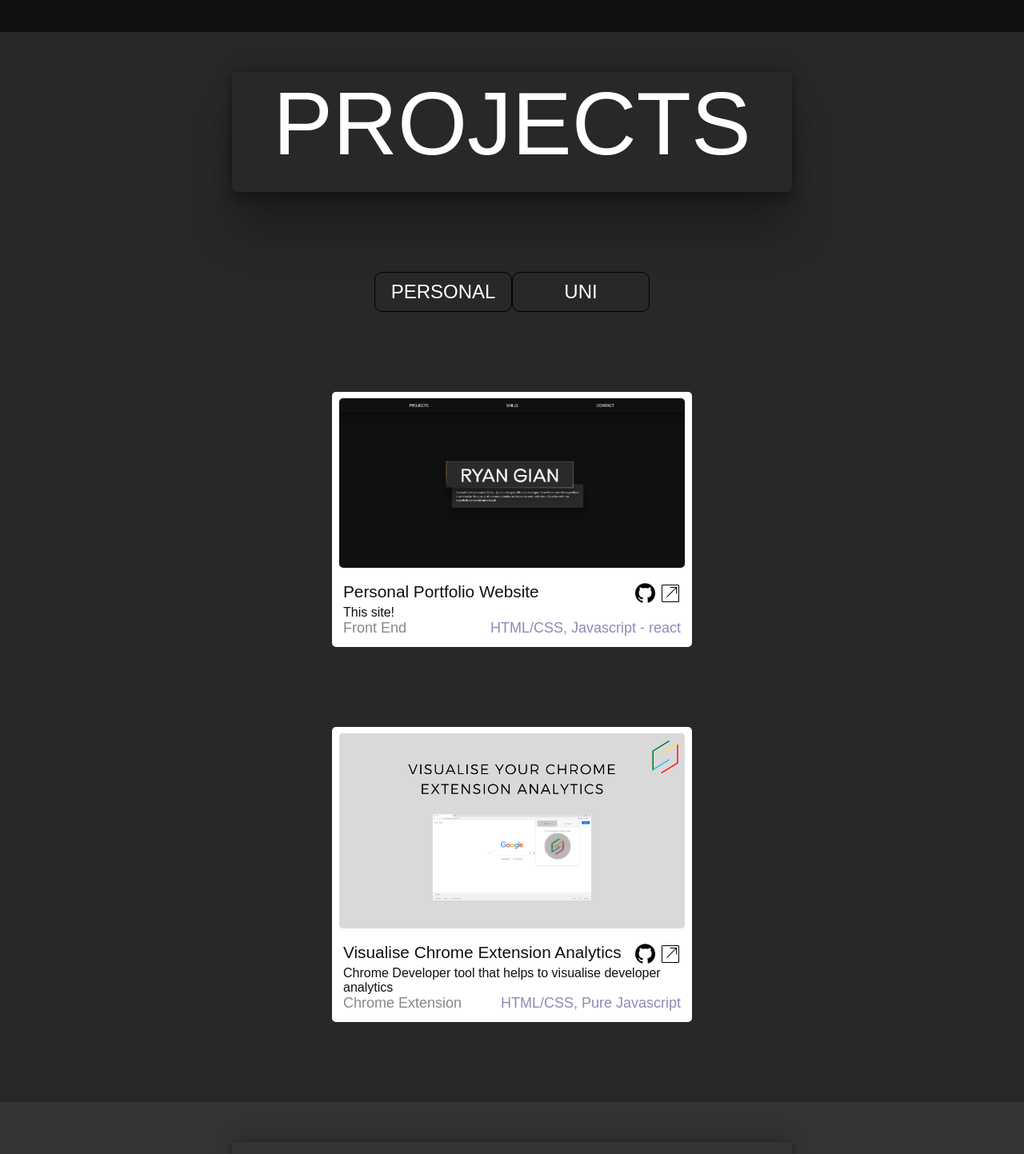
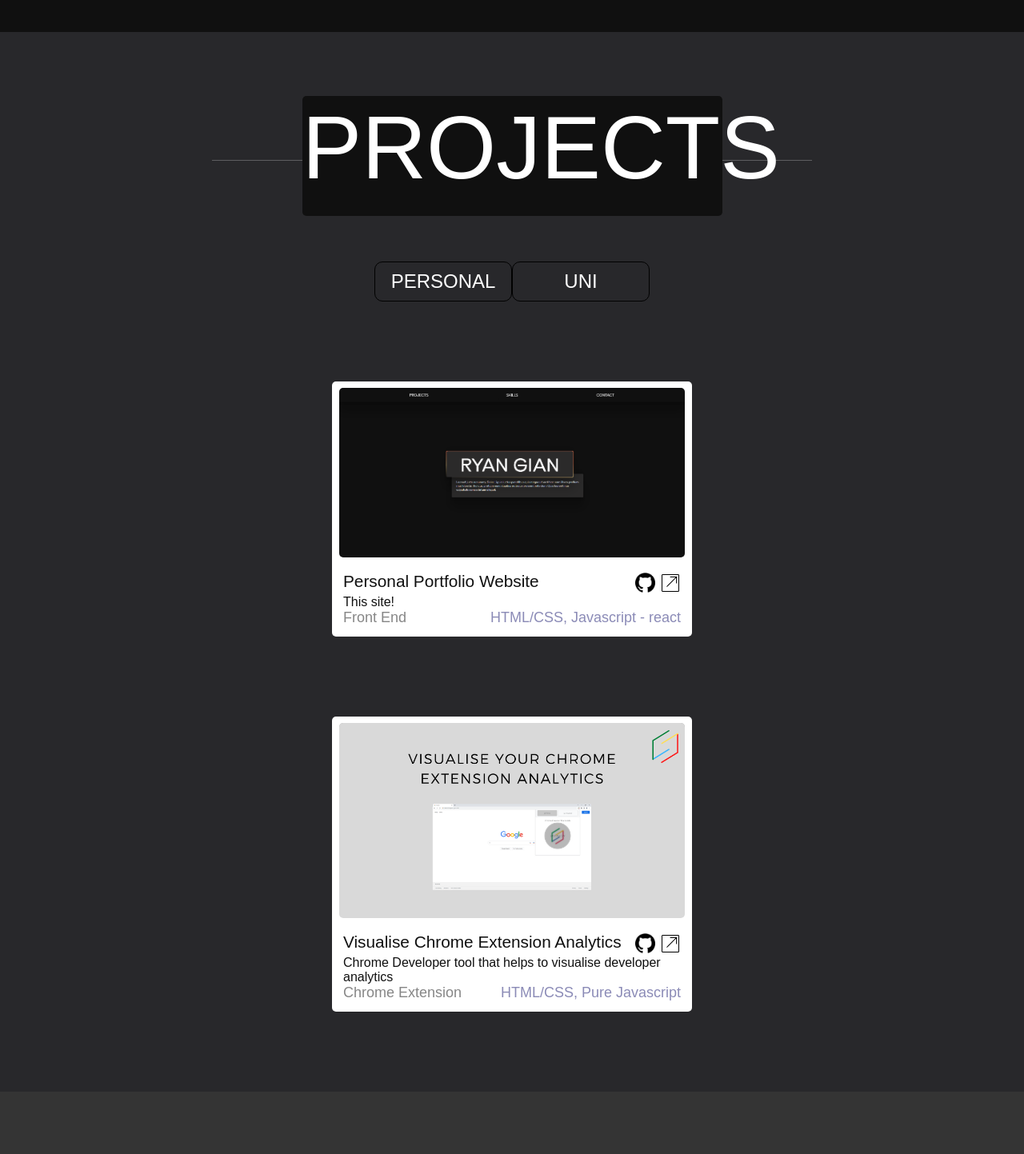
Before and after one commit to RyanGian/portfolio, a React (Create React App) app in the folder my-app/: page / in a window 1280 px wide. Shown: the part 760-2203 px from the top of the page at 80% size. Built offline with nearby package versions, Linux system fonts and the light colour scheme.

Commit message:
made section header into components

```diff
--- /dev/null
+++ b/my-app/src/components/SectionHeader.css
@@ -0,0 +1,30 @@
+.section-header-container {
+  display: inline-block;
+  position: relative;
+  width: 750px;
+}
+
+.header-text {
+  font-size: 7em;
+  z-index: 5;
+  width: 70%;
+  background-color: #101010;
+  height: 150px;
+  margin: auto;
+  margin-top: 80px;
+  position: relative;
+  border-radius: 5px;
+  font-family: "Poligon", sans-serif;
+  /* box-shadow: rgba(0, 0, 0, 0.25) 0px 54px 55px,
+      rgba(0, 0, 0, 0.12) 0px -12px 30px, rgba(0, 0, 0, 0.12) 0px 4px 6px,
+      rgba(0, 0, 0, 0.17) 0px 12px 13px, rgba(0, 0, 0, 0.09) 0px -3px 5px; */
+}
+
+.line-break {
+  /* position: absolute; */
+  z-index: 0;
+  width: 100%;
+  margin-top: -170px;
+  height: 100px;
+  border-bottom: 1px solid rgba(255, 255, 255, 0.25);
+}
--- /dev/null
+++ b/my-app/src/components/SectionHeader.jsx
@@ -0,0 +1,20 @@
+import './SectionHeader.css';
+import PropTypes from 'prop-types';
+
+function SectionHeader(props) {
+  return (
+    <>
+    <div className="section-header-container">
+        <div className="header-text">
+            {props.text}
+        </div>
+    <div className="line-break"></div></div>
+    </>
+  );
+}
+
+export default SectionHeader;
+
+SectionHeader.propTypes = {
+    text: PropTypes.string
+  };
--- a/my-app/src/sections/Contact.jsx
+++ b/my-app/src/sections/Contact.jsx
@@ -1,12 +1,11 @@
 import React from "react";
 import './Contact.css';
+import SectionHeader from "../components/SectionHeader";
 
 function Contact() {
   return (
     <div className='contact-container'>
-        <div className="contact-text">
-            CONTACT
-        </div>
+        <SectionHeader text={'CONTACT'}/>
         {/* <div className="body">
           <div class="sample"></div>
         </div> */}
--- a/my-app/src/sections/Projects.css
+++ b/my-app/src/sections/Projects.css
@@ -3,25 +3,11 @@
   text-align: center;
   position: relative;
   background-color: #28282b;
+  /* background-color: #101010; */
   /* height: 1300px; */
   color: white;
   user-select: none;
   padding-bottom: 100px;
-}
-
-.projects-text {
-  display: inline-block;
-  width: 700px;
-  height: 150px;
-  margin-top: 50px;
-  position: relative;
-  font-size: 7em;
-  border-radius: 5px;
-  font-family: "Poligon", sans-serif;
-
-  box-shadow: rgba(0, 0, 0, 0.25) 0px 54px 55px,
-    rgba(0, 0, 0, 0.12) 0px -12px 30px, rgba(0, 0, 0, 0.12) 0px 4px 6px,
-    rgba(0, 0, 0, 0.17) 0px 12px 13px, rgba(0, 0, 0, 0.09) 0px -3px 5px;
 }
 
 /* .projects-sample-container-1 {
--- a/my-app/src/sections/Projects.jsx
+++ b/my-app/src/sections/Projects.jsx
@@ -8,15 +8,16 @@ import a from "../assets/sat1.png";
 import b from "../assets/maze1.png";
 import c from "../assets/s3.PNG";
 import ProjectToggle from "../components/ProjectToggle";
+import SectionHeader from "../components/SectionHeader";
 
 function Projects() {
   const [projectTab, setProjectTab] = React.useState('personal');
   // Personal or Uni
   return (
     <div className='projects-container'>
-        <div className="projects-text">
-            PROJECTS
-        </div>
+      <SectionHeader text={'PROJECTS'}/>
+
+
         <ProjectToggle setProjectTab={setProjectTab}/>
         {(projectTab === 'personal') ?
           <>
--- a/my-app/src/sections/Skills.css
+++ b/my-app/src/sections/Skills.css
@@ -11,17 +11,18 @@
 }
 
 .skills-text {
-  border-radius: 5px;
+  font-size: 7em;
+  /* border-radius: 5px;
   display: inline-block;
   width: 700px;
   height: 150px;
   margin-top: 50px;
   position: relative;
-  font-size: 7em;
+
   font-family: "Poligon", sans-serif;
   box-shadow: rgba(0, 0, 0, 0.25) 0px 54px 55px,
     rgba(0, 0, 0, 0.12) 0px -12px 30px, rgba(0, 0, 0, 0.12) 0px 4px 6px,
-    rgba(0, 0, 0, 0.17) 0px 12px 13px, rgba(0, 0, 0, 0.09) 0px -3px 5px;
+    rgba(0, 0, 0, 0.17) 0px 12px 13px, rgba(0, 0, 0, 0.09) 0px -3px 5px; */
 }
 
 .skills-display-container {
--- a/my-app/src/sections/Skills.jsx
+++ b/my-app/src/sections/Skills.jsx
@@ -11,13 +11,12 @@ import cssLogo from "../assets/skillsIcons/css-icon.png"
 import pythonLogo from "../assets/skillsIcons/python-icon.png"
 import nodejsLogo from "../assets/skillsIcons/node-js-icon.png"
 import bootstrapLogo from "../assets/skillsIcons/bootstrap-icon.png"
+import SectionHeader from "../components/SectionHeader";
 
 function Skills() {
   return (
     <div className='skills-container'>
-        <div className="skills-text">
-            SKILLS
-        </div>
+        <SectionHeader text={'SKILLS'}/>
         <div className="skills-display-container">
           <div className="skills-display-text">Languages, Frameworks and libraries I've used</div>
         </div>
```
